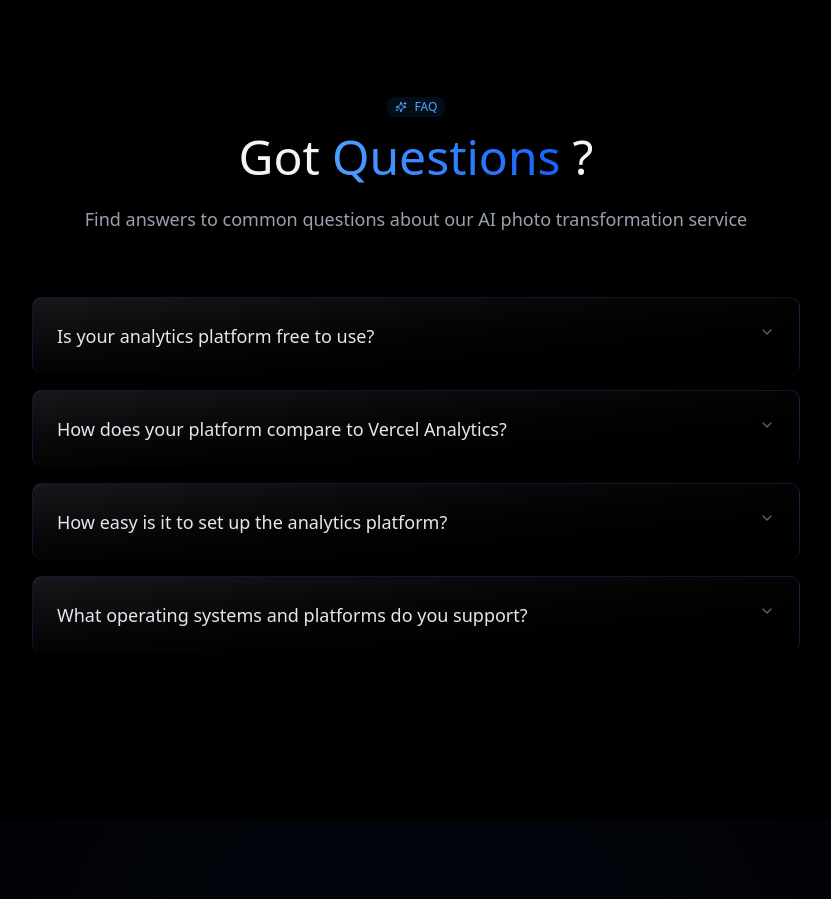
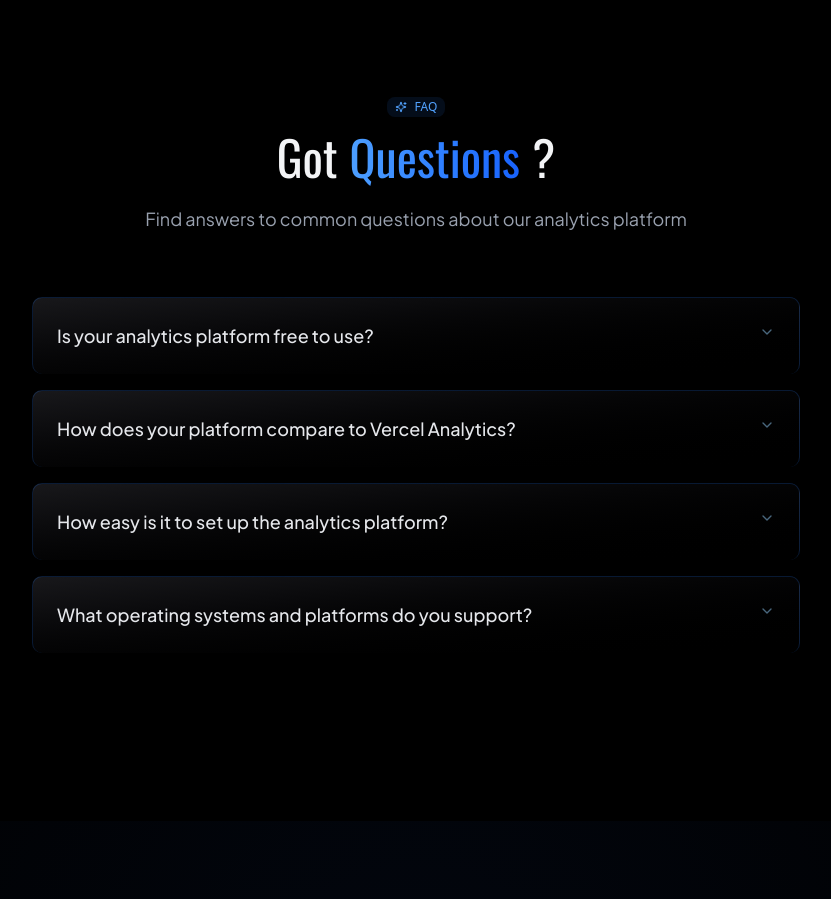
Before and after one commit to srexrg/websight, a Next.js app: page / in a window 1280 px wide. Shown: the part 3500-4399 px from the top of the page, without its empty margins (224-1055 px from the left). Built offline with nearby package versions, Linux system fonts and the light colour scheme.

Commit message:
Refactor DomainManager and FAQSection components for improved styling and user interaction

```diff
--- a/components/dashboard/DomainManager.tsx
+++ b/components/dashboard/DomainManager.tsx
@@ -291,7 +291,7 @@ export default function DomainManager({
               className="bg-blue-600 hover:bg-blue-700 text-white shadow-lg shadow-blue-500/20 hover:shadow-blue-500/40 transition-all duration-300 mt-2 sm:mt-0"
             >
               <PlusIcon className="h-3 w-3 sm:h-4 sm:w-4 mr-1 sm:mr-2" />
-              <p className="font-jakarta text-sm sm:text-base">Add Domain</p>
+              <p className="font-jakarta text-sm sm:text-base cursor-pointer">Add Domain</p>
             </Button>
           </form>
 
--- a/components/landing/FAQSection.tsx
+++ b/components/landing/FAQSection.tsx
@@ -49,16 +49,15 @@ const FAQSection = () => {
             <Sparkles className="mr-1 h-3 w-3" />
             FAQ
           </Badge>
-          <h2 className="text-4xl md:text-5xl font-title mb-6">
+          <h2 className="text-4xl md:text-5xl font-oswald mb-6">
             Got
-            <span className="bg-gradient-to-r from-blue-400 to-blue-600 bg-clip-text text-transparent px-3">
+            <span className="bg-gradient-to-r from-blue-400 to-blue-600 bg-clip-text font-oswald text-transparent px-3">
               Questions
             </span>
             ?
           </h2>
-          <p className="text-gray-400 text-lg font-text">
-            Find answers to common questions about our AI photo transformation
-            service
+          <p className="text-gray-400 text-lg font-jakarta">
+            Find answers to common questions about our analytics platform
           </p>
         </motion.div>
 
@@ -83,12 +82,12 @@ const FAQSection = () => {
                   <AccordionTrigger className="hover:no-underline py-6 text-left cursor-pointer">
                     <div className="flex items-center gap-2">
                       {/* <Plus className="h-4 w-4 text-blue-400 shrink-0" /> */}
-                      <span className="text-lg font-medium text-gray-200 group-hover:text-white transition-colors font-title">
+                      <span className="text-lg font-medium text-gray-200 group-hover:text-white transition-colors font-jakarta">
                         {faq.question}
                       </span>
                     </div>
                   </AccordionTrigger>
-                  <AccordionContent className="text-gray-400 text-lg pb-8 font-text">
+                  <AccordionContent className="text-gray-400 text-lg pb-8 font-jakarta">
                     {faq.answer}
                   </AccordionContent>
                 </AccordionItem>
```
